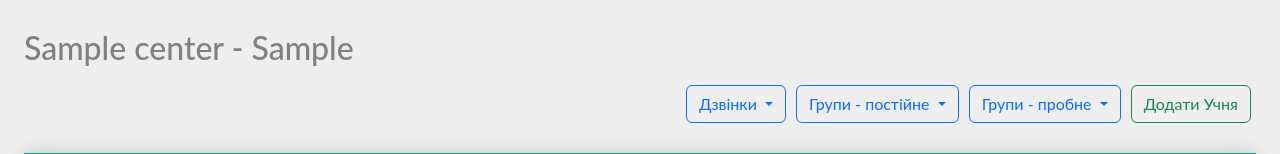
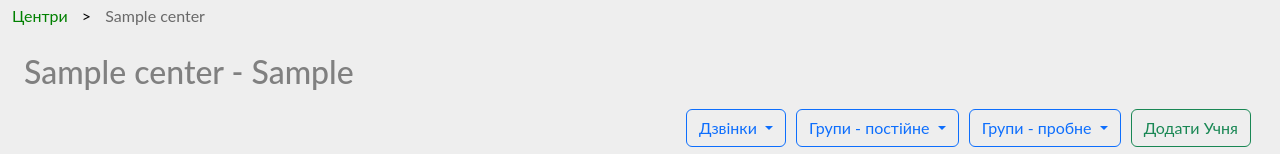
Before and after one commit to volodymyrbekar/CRMSchool, a Django app: page /centers/1/students/ in a window 1280 px wide. Shown: the part 56-210 px from the top of the page. Run offline with Django 5.2, Linux system fonts and the light colour scheme; a user stored in the database is signed in; tables that the repository leaves empty hold one stand-in row (values such as "Sample post").

Commit message:
fix with empty center and home page redirection

```diff
--- a/centers/views.py
+++ b/centers/views.py
@@ -52,6 +52,11 @@ def student_list_view(request, pk):
     page_number = request.GET.get('page')
     student_obj_page = paginator.get_page(page_number)
 
+    breadcrumbs = [
+        ('Центри', '/centers/'),  # Centers list page
+        (center_obj.center_name, f'/centers/{center_obj.id}/students')
+    ]
+
     group_trial_obj = GroupTrial.objects.filter(center_id=pk).all()
     group_obj = GroupPermanent.objects.filter(center_id=pk).all()
     context = {
@@ -59,6 +64,7 @@ def student_list_view(request, pk):
         'center_obj': center_obj,
         'group_trial_obj': group_trial_obj,
         'group_obj': group_obj,
+        'breadcrumbs': breadcrumbs,
 
     }
     return render(request, 'students/students_list.html', context)
@@ -69,7 +75,6 @@ def student_list_view(request, pk):
 def create_student_view(request, pk):
     center = Center.objects.get(pk=pk)
     form = CreateStudentForm(request.POST or None, initial={'center': pk})
-
     breadcrumbs = [
         ('Центри', '/centers/'),  # Centers list page
         (center.center_name, f'/centers/{center.id}/students'),  # Current center page
--- a/crmschool/urls.py
+++ b/crmschool/urls.py
@@ -1,12 +1,13 @@
 from django.contrib import admin
 from django.shortcuts import redirect
 from django.urls import path, include
+from django.views.generic.base import RedirectView
 from users import views
 
 urlpatterns = [
     path('admin/', admin.site.urls),
     path('', include('centers.urls')),
-    path('', views.home_view, name='home'),
+    path('', RedirectView.as_view(url='centers/', permanent=True)),
     path('accounts/login/', views.login_user_view, name='login'),
     path('logout/', views.logout_user_view, name='logout'),
     # path('register/', views.register_user_view, name='register'),
--- a/templates/students/students_list.html
+++ b/templates/students/students_list.html
@@ -4,6 +4,16 @@
 {% if  center_obj %}
 
 {% if user.is_authenticated %}
+
+{% for name, url in breadcrumbs %}
+ {% if not forloop.last %}
+    <a href="{{ url }}" class="breadcrumb-link">{{ name }}</a>
+{% else %}
+ <span class="breadcrumb-link breadcrumb-active">{{ name }}</span>
+{% endif %}
+    {% if not forloop.last %}<span class="breadcrumb-separator">&gt;</span>{% endif %}
+{% endfor %}
+
 <div class="container">
 <h2>{{ center_obj.center_name }} - {{ center_obj.location }}</h2>
 
@@ -103,7 +113,15 @@
 </div>
 
 {% else %}
-    <h2>Немає учнів. Будь ласка додайте учнів!</h2>
+    <h3>Немає учнів. Будь ласка додайте учнів!</h3>
+
+<div class="d-flex flex-row-reverse">
+
+<!--  Додати учня -->
+    <a href="{% url 'create_student' pk=center_obj.id%}">
+      <button style="margin:5px;" type="button" class="btn btn-outline-success">Додати Учня</button>
+    </a>
+</div>
 
  {% endif %}
  {% endif %}
--- a/users/views.py
+++ b/users/views.py
@@ -1,12 +1,6 @@
 from django.shortcuts import render, redirect
 from django.contrib.auth import authenticate, login, logout
 from django.contrib import messages
-
-# from .forms import SignUpForm
-
-
-def home_view(request):
-    return render(request, 'home.html', {})
 
 
 def login_user_view(request):
```
